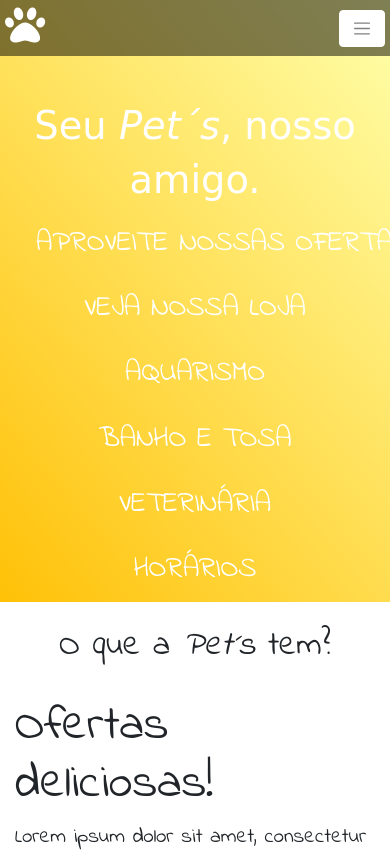
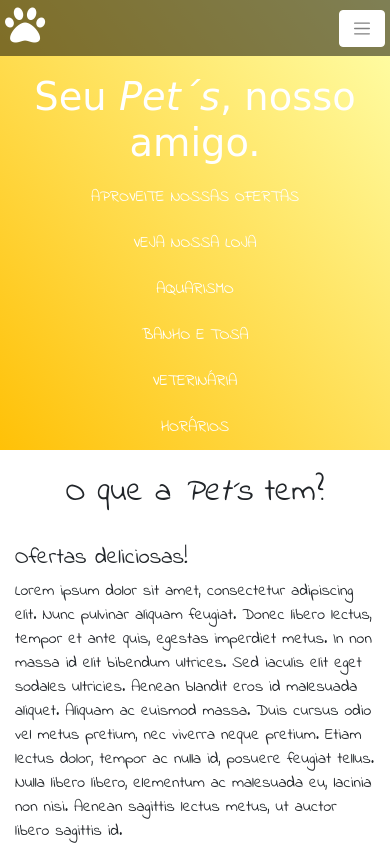
Before and after one commit to RodrigoOSilva/PortifolioPets, a plain HTML site: page index.html in a window 390 px wide. Shown: the top 852 px of the page. Drawn offline with nearby package versions, Linux system fonts and the light colour scheme; a web font is replaced by a local one.

Commit message:
Update estilo.css

```diff
--- a/css/estilo.css
+++ b/css/estilo.css
@@ -144,12 +144,24 @@ footer a:hover {
     }
     .btn-custom {
         display: block;
-        font-size: 1em;
-    }
-    h2 {
-        font-size: 2.1em;
     }
 
+    #home a {
+        font-size: 1em
+    }
+
+    h2 {
+        font-size: 2em;
+    }
+
+    h3 {
+        font-size: 1.4em;
+    }
+
+    p {
+        font-size: 1em;
+
+    }
 }
 
 /* Small devices (landscape phones, 576px and up)*/
```
